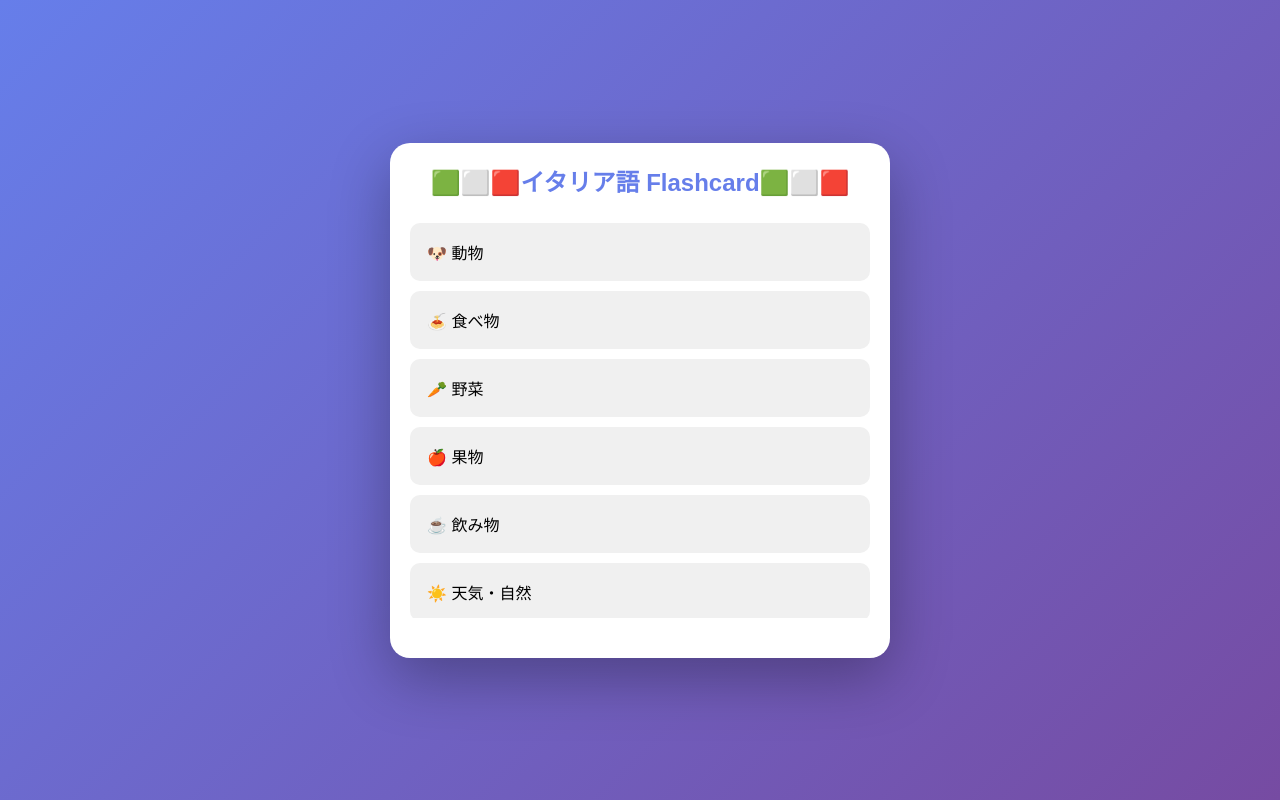
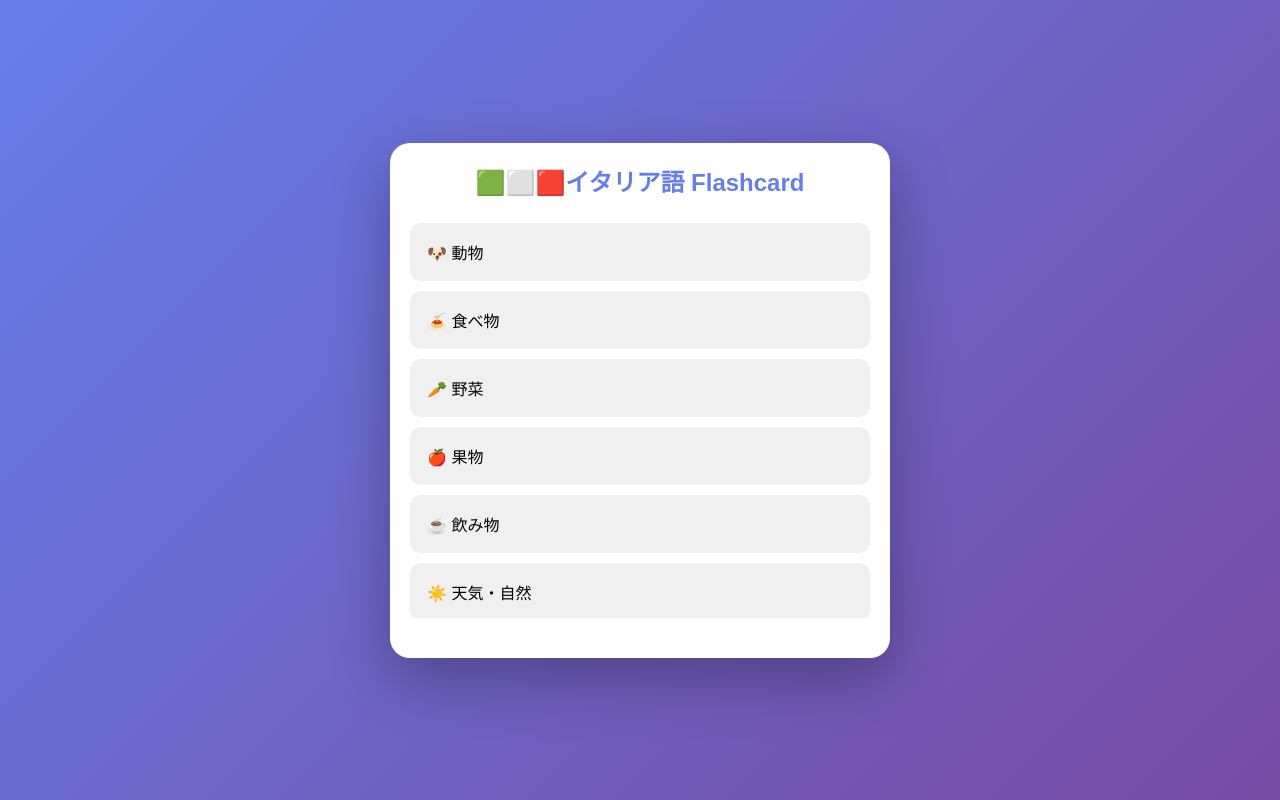
Before and after one commit to hayatitooo/flashcard-answer.write, a plain HTML site: page index.html in a window 1280 px wide. Drawn offline with Linux system fonts and the light colour scheme.

Commit message:
Update index.html

```diff
--- a/index.html
+++ b/index.html
@@ -295,7 +295,7 @@
 </head>
 <body>
     <div class="container">
-        <h1> 🟩⬜🟥イタリア語 Flashcard🟩⬜🟥</h1>
+        <h1> 🟩⬜🟥イタリア語 Flashcard</h1>
 
         <div id="menu" class="menu">
             <div class="category-select">
@@ -587,4 +587,5 @@
         }
     </script>
 </body>
+
 </html>
```
